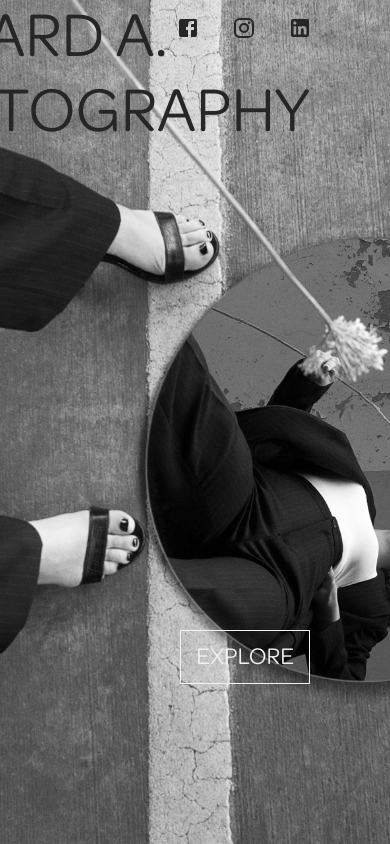
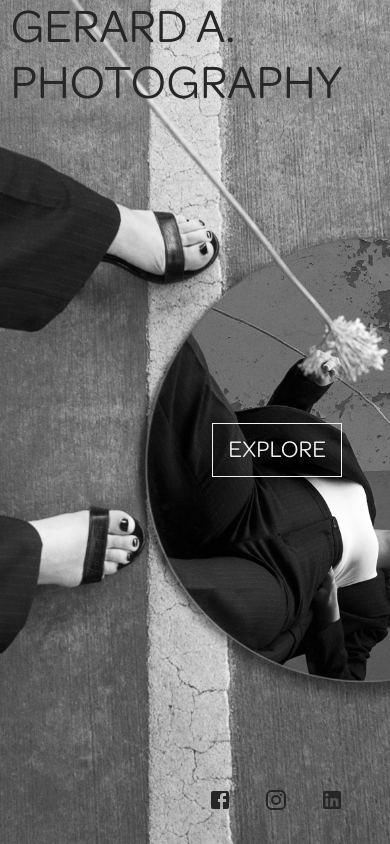
Before and after one commit to gerardasanusevicius/CAO-Final-Project-Gerard-A-Photography, a React (Create React App) app: page / in a window 390 px wide. Built offline with nearby package versions, Linux system fonts and the light colour scheme.

Commit message:
chore:landing-page-responsiveness-upgraded

```diff
--- a/src/components/navbar/index.tsx
+++ b/src/components/navbar/index.tsx
@@ -77,7 +77,7 @@ const Navbar: React.FC = () => {
             src="https://i.postimg.cc/ry4S1T1Z/gerard-a-logo.png"
             sx={{
               maxWidth: '20rem',
-              width: { xxs: '15rem', md: '100%', lg: '20rem' },
+              width: { xxs: '12.5rem', xs: '15rem', lg: '20rem' },
               height: 'auto',
               p: 0,
               m: 0,
--- a/src/components/navbar/navbar-link.ts
+++ b/src/components/navbar/navbar-link.ts
@@ -21,6 +21,12 @@ const NavbarLink = styled(NavLink)(({ theme }) => ({
   ':hover': {
     color: theme.palette.primary.dark,
   },
+  [theme.breakpoints.down('lg')]: {
+    paddingRight: '2rem',
+  },
+  [theme.breakpoints.down('ml')]: {
+    paddingRight: '1rem',
+  },
 }));
 
 export default NavbarLink;
--- a/src/components/picture-container/picture-container.ts
+++ /dev/null
@@ -1,11 +0,0 @@
-import { styled, Box } from '@mui/material';
-
-const PictureContainer = styled(Box)({
-  display: 'flex',
-  flexDirection: 'row',
-  flexWrap: 'wrap',
-  justifyContent: 'flex-start',
-  gap: '1.1rem',
-});
-
-export default PictureContainer;
--- a/src/components/social-icons/index.tsx
+++ b/src/components/social-icons/index.tsx
@@ -6,20 +6,12 @@ import LinkedInIcon from '@mui/icons-material/LinkedIn';
 import SocialLink from './social-link';
 
 type SocialIconsProps = {
-  position?: string,
-  left?: string | number,
-  right?: string | number,
-  top?: string | number,
-  bottom?: string | number,
+  margin?: string | number,
   color?: string,
 };
 
 const SocialIcons: React.FC<SocialIconsProps> = ({
-  position = 'static',
-  left = null,
-  right = null,
-  top = null,
-  bottom = null,
+  margin = 0,
   color,
 }) => (
   <Box
@@ -27,11 +19,8 @@ const SocialIcons: React.FC<SocialIconsProps> = ({
       display: 'flex',
       flexDirection: 'row',
       transform: 'translateX(0.125rem)',
-      position,
-      left,
-      right,
-      top,
-      bottom,
+      zIndex: '5',
+      margin,
     }}
   >
     <SocialLink
--- a/src/pages/about-page/index.tsx
+++ b/src/pages/about-page/index.tsx
@@ -57,8 +57,8 @@ const AboutPage: React.FC = () => (
       src={AboutPicture}
       alt="gerard_about_pic"
       sx={{
-        maxWidth: { xs: '100%', lg: '36%' },
-        m: { xs: '0 auto', md: 0 },
+        maxWidth: { xxs: '100%', lg: '36%' },
+        m: { xxs: '0 auto', md: 0 },
       }}
     />
   </InfoContainer>
--- a/src/pages/landing-page/index.tsx
+++ b/src/pages/landing-page/index.tsx
@@ -2,19 +2,19 @@ import React from 'react';
 import { Typography, Button } from '@mui/material';
 import Background from './background';
 import SocialIcons from '../../components/social-icons';
-import { pageSide } from '../../helpers/structure-constants';
 
 const LandingPage: React.FC = () => (
-  <Background>
-    <SocialIcons position="absolute" right={pageSide} top="1rem" color="primary.light" />
+  <Background sx={{
+    display: 'flex', flexDirection: 'column', alignItems: 'flex-end', justifyContent: 'space-between',
+  }}
+  >
     <Typography
       component="h1"
       variant="h1"
       sx={(theme) => ({
         textTransform: 'uppercase',
-        position: 'absolute',
-        right: pageSide,
         color: theme.palette.primary.dark,
+        m: '0 3rem 0 0',
       })}
 
     >
@@ -29,14 +29,13 @@ const LandingPage: React.FC = () => (
       sx={(theme) => ({
         color: theme.palette.primary.light,
         overflow: 'hidden',
-        position: 'absolute',
-        bottom: '10rem',
-        right: pageSide,
         fontSize: '1.5rem',
+        maxWidth: '10rem',
+        height: 'auto',
         border: `0.1rem solid ${theme.palette.primary.light}`,
         borderRadius: 0,
         transition: '0.5s',
-        m: 0,
+        m: '0 3rem 0 0',
         ':hover': {
           color: theme.palette.primary.dark,
           backgroundColor: theme.palette.primary.light,
@@ -46,6 +45,7 @@ const LandingPage: React.FC = () => (
       Explore
 
     </Button>
+    <SocialIcons color="primary.light" margin="0 3rem 2rem 0" />
   </Background>
 );
 
--- a/src/pages/picture-page/index.tsx
+++ b/src/pages/picture-page/index.tsx
@@ -1,11 +1,11 @@
 import React, { useEffect } from 'react';
 import { useNavigate, useParams } from 'react-router-dom';
 import { Box, CircularProgress } from '@mui/material';
-import PictureContainer from '../../components/picture-container/picture-container';
 import { useRootDispatch, useRootSelector } from '../../store/hooks';
 import { selectPortfolioPictures, selectPortfolioPicturesLoading } from '../../store/selectors';
 import { portfolioFetchPicturesThunkAction } from '../../store/action-creators';
 import LargePicture from './large-picture';
+import InfoContainer from '../../components/info-container';
 
 const PicturePage: React.FC = () => {
   const pictures = useRootSelector(selectPortfolioPictures);
@@ -34,13 +34,13 @@ const PicturePage: React.FC = () => {
   if (!pictureLoading && test) {
     const fetchedPicture = pictures.find((picture) => picture.id === id);
     pageContent = (
-      <PictureContainer sx={{ height: '500px' }}>
+      <InfoContainer>
         <LargePicture
           component="img"
           src={fetchedPicture?.srcLarge}
           alt={fetchedPicture?.title}
         />
-      </PictureContainer>
+      </InfoContainer>
     );
   } else if (!pictureLoading) {
     navigate('/');
--- a/src/pages/portfolio-page/index.tsx
+++ b/src/pages/portfolio-page/index.tsx
@@ -4,7 +4,7 @@ import {
 } from '@mui/material';
 
 import { useNavigate } from 'react-router-dom';
-import PictureContainer from '../../components/picture-container/picture-container';
+import PortfolioContainer from './portfolio-container';
 import { useRootSelector, useRootDispatch } from '../../store/hooks';
 import {
   selectPortfolioPictures, selectPortfolioPicturesLoading,
@@ -39,7 +39,7 @@ const PortfolioPage: React.FC = () => {
 
   if (!picturesLoading) {
     pageContent = (
-      <PictureContainer>
+      <PortfolioContainer>
         {
     pictures.map(({ id, ...picture }) => (
       <Box
@@ -67,7 +67,7 @@ const PortfolioPage: React.FC = () => {
       </Box>
     ))
 }
-      </PictureContainer>
+      </PortfolioContainer>
 
     );
   }
--- /dev/null
+++ b/src/pages/portfolio-page/portfolio-container.ts
@@ -0,0 +1,10 @@
+import { styled, Box } from '@mui/material';
+
+const PortfolioContainer = styled(Box)(({ theme }) => ({
+  display: 'grid',
+  gridTemplateColumns: 'repeat(auto-fill, 20rem)',
+  gridGap: '1,1rem',
+  justifyContent: 'space-around',
+}));
+
+export default PortfolioContainer;
--- a/src/pages/portfolio-page/small-picture.ts
+++ b/src/pages/portfolio-page/small-picture.ts
@@ -9,6 +9,9 @@ type SmallPictureProps = {
 const SmallPicture = styled(Box)<SmallPictureProps>({
   width: smallPicSize,
   height: smallPicSize,
+  paddingRight: '0.5rem',
+  paddingLeft: '0.5rem',
+  paddingBottom: '1rem',
   position: 'relative',
   ':hover': {
     cursor: 'pointer',
--- a/src/styles/theme.ts
+++ b/src/styles/theme.ts
@@ -15,8 +15,8 @@ const lightTheme = createTheme({
   typography: {
     fontFamily: 'omnes-pro',
     h1: {
-      '@media (max-width:1400px)': {
-        fontSize: '4rem',
+      '@media (max-width:965px)': {
+        fontSize: '3rem',
       },
       fontSize: '5.5rem',
     },
@@ -54,7 +54,8 @@ const lightTheme = createTheme({
       xs: 400,
       sm: 600,
       md: 800,
-      lg: 1065,
+      ml: 1065,
+      lg: 1150,
       xl: 1536,
       xxl: 1920,
     },
--- a/src/types/theme.d.ts
+++ b/src/types/theme.d.ts
@@ -3,6 +3,7 @@ import '@mui/material';
 declare module '@mui/material/styles' {
   interface BreakpointOverrides {
     xxs: true;
+    ml: true;
     xxl: true;
   }
 }
```
